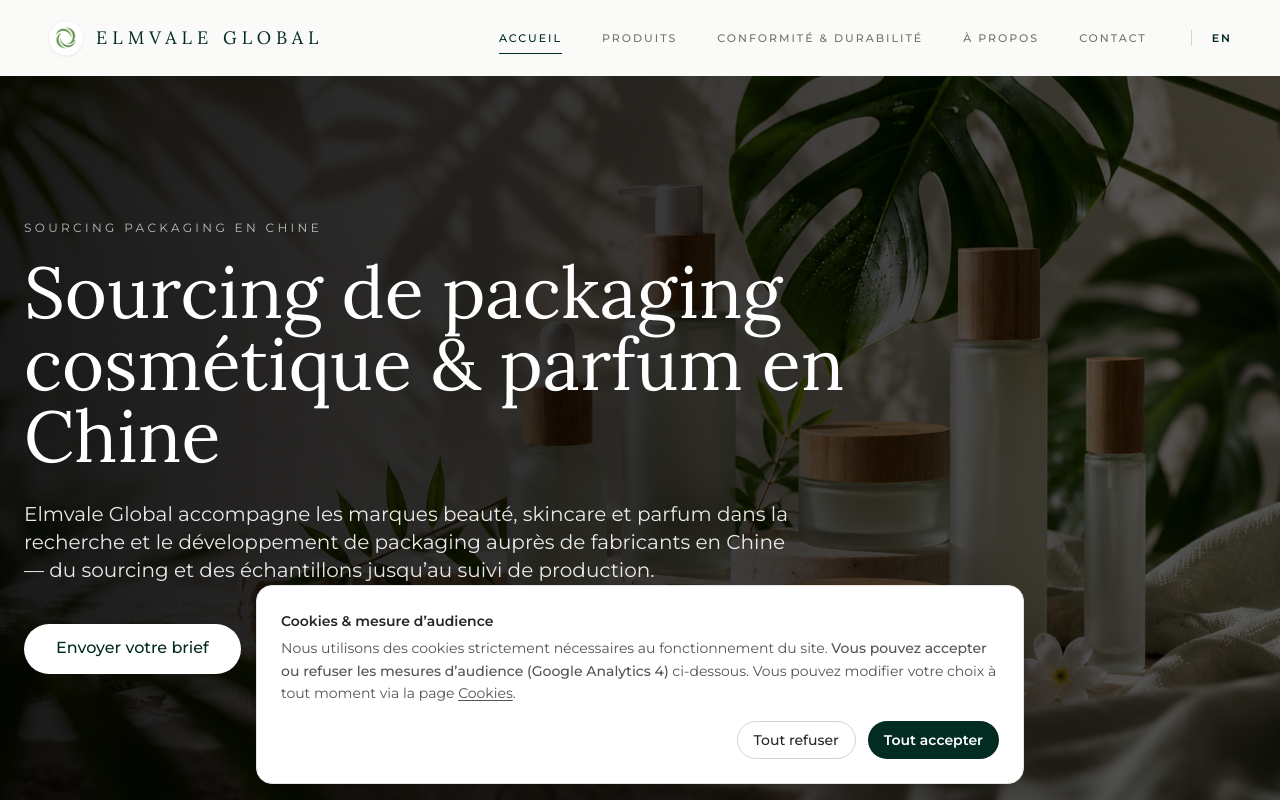
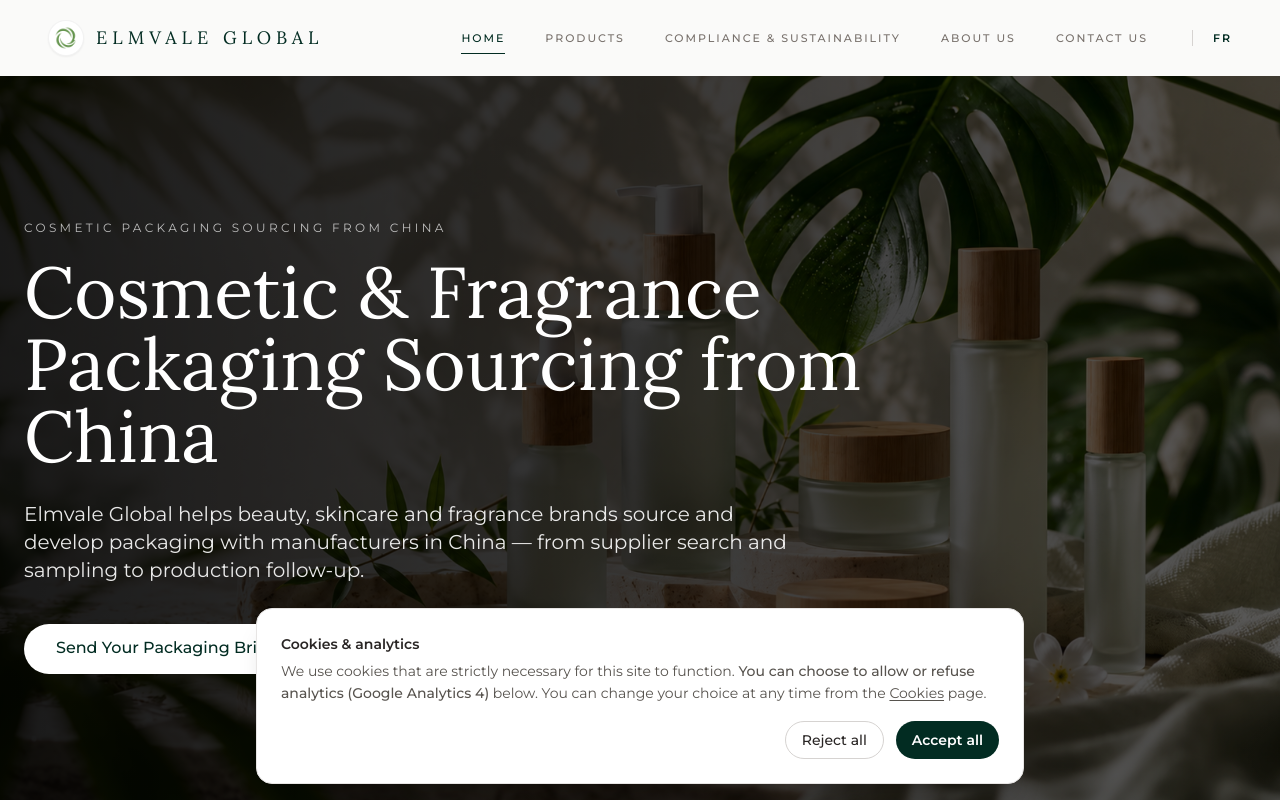
Before and after one commit to cathy6140/-Elmvale-Global-.github.io, a React (Vite) app: page /#/ in a window 1280 px wide. Shown: the top 800 px of the page. Built offline with nearby package versions, Linux system fonts and the light colour scheme.

Commit message:
Add sourcing routes and make English the default language

```diff
--- a/src/App.tsx
+++ b/src/App.tsx
@@ -20,6 +20,8 @@ import About from "./pages/About";
 import Products from "./pages/Products";
 import Compliance from "./pages/Compliance";
 import Contact from "./pages/Contact";
+import Sourcing from "./pages/Sourcing";
+import FragrancePackaging from "./pages/FragrancePackaging";
 import Privacy from "./pages/Privacy";
 import Terms from "./pages/Terms";
 import Cookies from "./pages/Cookies";
@@ -37,7 +39,7 @@ const LANG_KEY = "elmvale_lang";
 // ================= SAFE LANGUAGE =================
 
 const normalizeLang = (lang: any): "en" | "fr" => {
-  if (!lang) return "fr";
+  if (!lang) return "en";
 
   const clean = String(lang)
     .replace("#/", "")
@@ -121,7 +123,7 @@ const App: React.FC = () => {
   const storedLang = localStorage.getItem(LANG_KEY) as Language | null;
 
   const initialLang: Language = normalizeLang(
-    urlLang || storedLang || "fr"
+    urlLang || storedLang || "en"
   );
 
   const [language, setLanguageState] = useState<Language>(initialLang);
@@ -175,6 +177,10 @@ const App: React.FC = () => {
             {/* Main commercial page */}
             <Route path="/products" element={<Products />} />
             <Route path="/products/" element={<Products />} />
+            <Route path="/sourcing" element={<Sourcing />} />
+            <Route path="/sourcing/" element={<Sourcing />} />
+            <Route path="/fragrance-packaging" element={<FragrancePackaging />} />
+            <Route path="/fragrance-packaging/" element={<FragrancePackaging />} />
 
             {/* Trust and conversion pages */}
             <Route path="/compliance" element={<Compliance />} />
```
